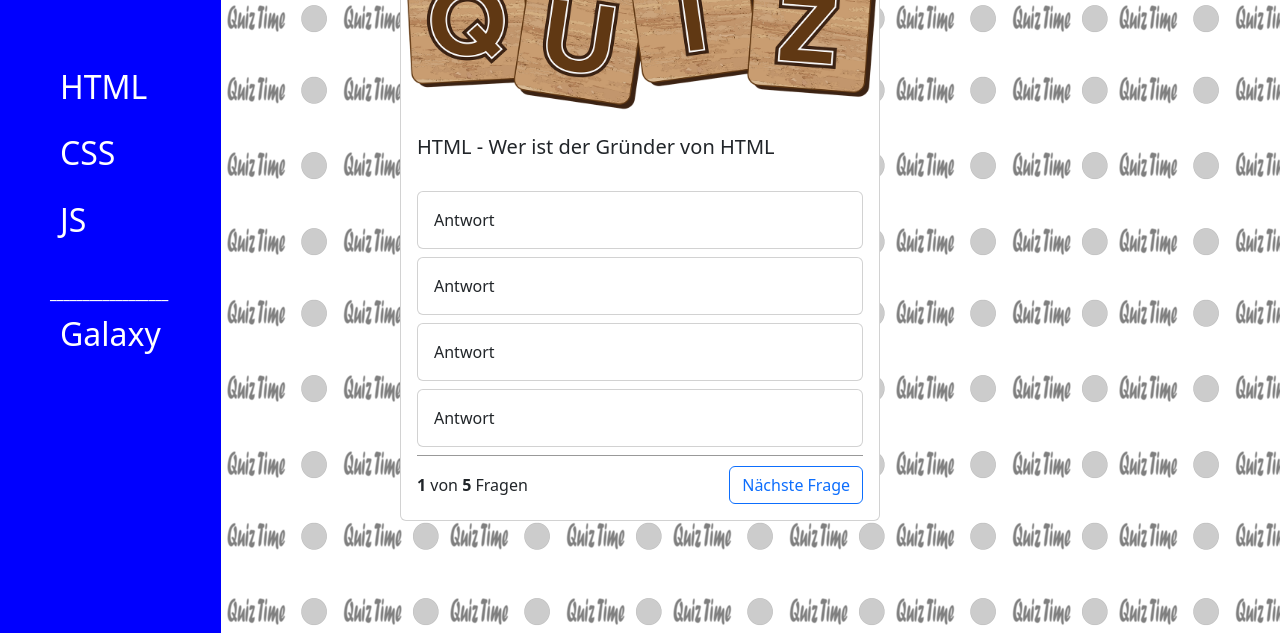
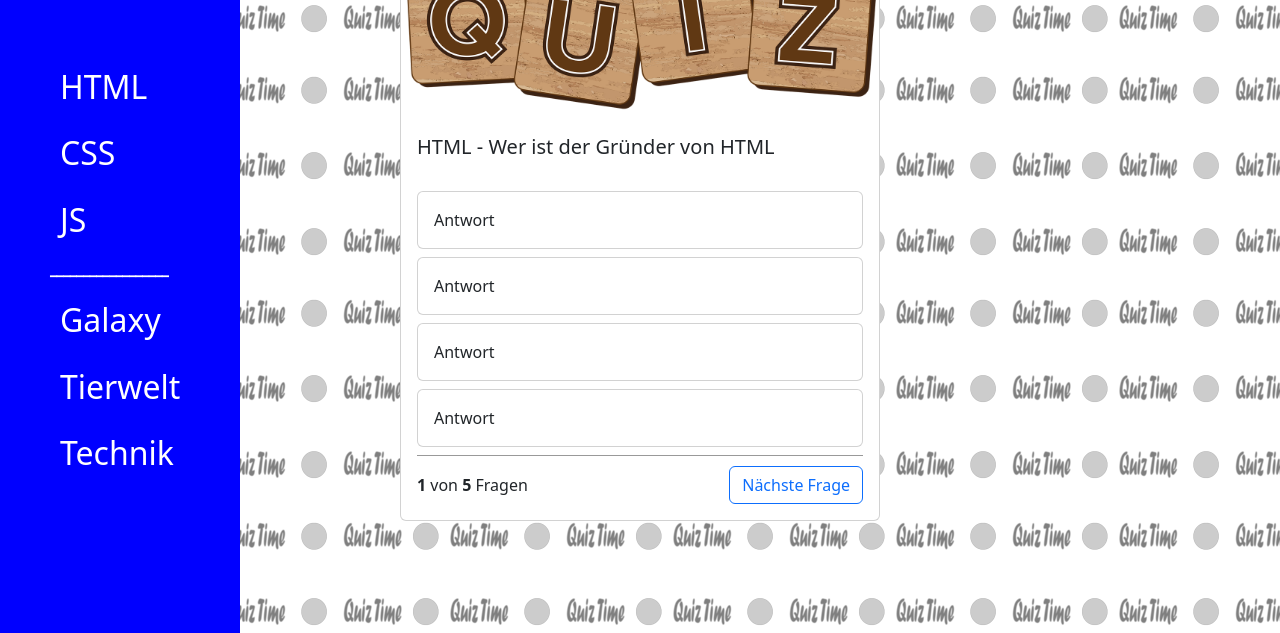
Before and after one commit to FabianFle/QuizApp, a plain HTML site: page index.html in a window 1280 px wide. Shown: the part 167-800 px from the top of the page. Drawn offline with nearby package versions, Linux system fonts and the light colour scheme.

Commit message:
let Questions To update

```diff
--- a/index.html
+++ b/index.html
@@ -36,10 +36,16 @@
                 </div>
                 <div class="margin">
                     <h2>JS</h2>
-                </div> <br>
+                </div>
                 <span class="strokeDiv">__________________</span>
                 <div class="margin">
                     <h2>Galaxy</h2>
+                </div>
+                <div class="margin">
+                    <h2>Tierwelt</h2>
+                </div>
+                <div class="margin">
+                    <h2>Technik</h2>
                 </div>
             </div>
         </div>
--- a/style.css
+++ b/style.css
@@ -88,6 +88,6 @@ h2:hover {
 
 .strokeDiv {
     color: white;
-    font-weight: 700;
-
+    font-weight: 1000;
+    margin-bottom: 10px;
 }
```
